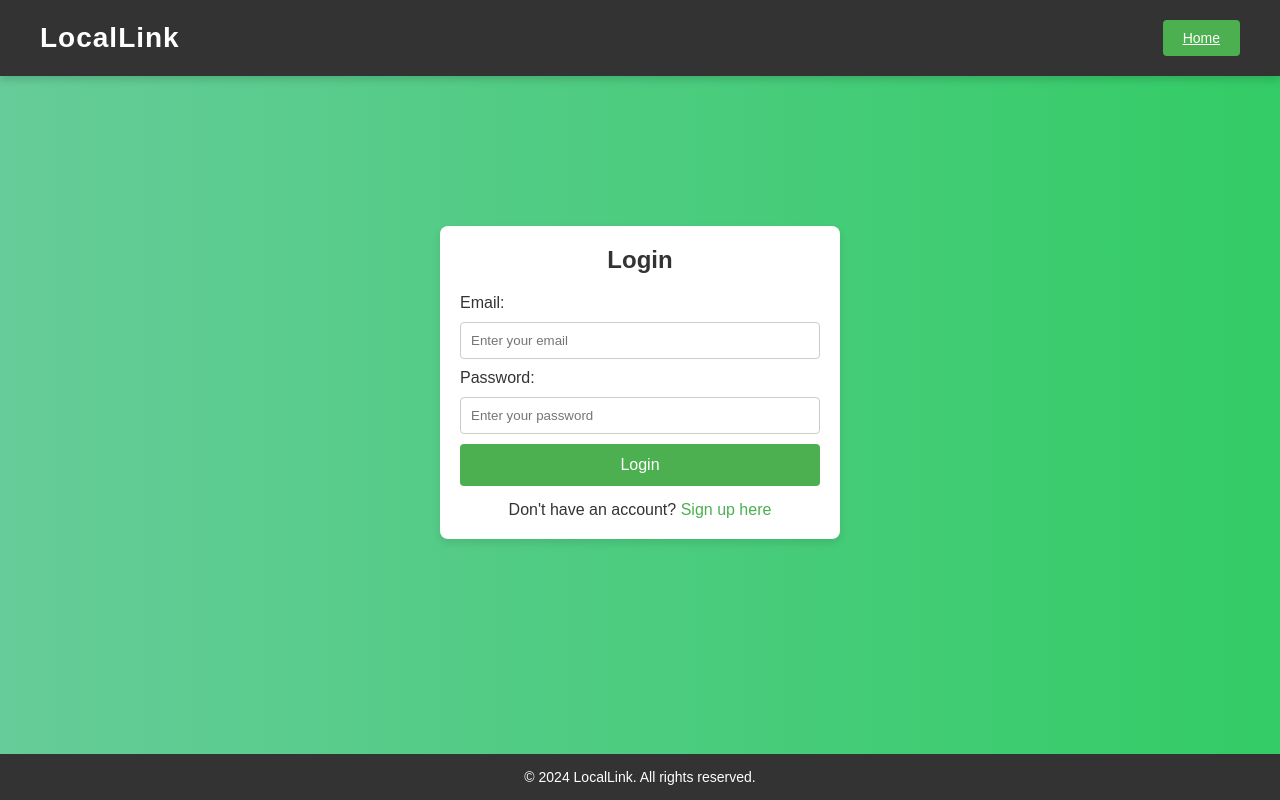
After one commit to Danie1Winn/cecs343-local-services-market, a Flask app: page /login in a window 1280 px wide. The commit adds this page. Run offline with Flask 3, Linux system fonts and the light colour scheme.

Commit message:
Created the login page and set up routing

```diff
--- a/app/__init__.py
+++ b/app/__init__.py
@@ -14,10 +14,14 @@ def create_app():
     migrate.init_app(app, db)
 
     # Import and register the blueprints
+    from app.routes.login_page_routes import login_bp
+    from app.routes.signup_page_routes import signup_bp
     from app.routes.home_routes import home_bp
     from app.routes.worker_routes import worker_bp
     from app.routes.employer_routes import employer_bp
 
+    app.register_blueprint(login_bp)
+    app.register_blueprint(signup_bp)
     app.register_blueprint(home_bp)
     app.register_blueprint(worker_bp)
     app.register_blueprint(employer_bp)
--- a/app/routes/home_routes.py
+++ b/app/routes/home_routes.py
@@ -3,6 +3,6 @@ from flask import Blueprint, render_template
 home_bp = Blueprint('home', __name__)
 
 
-@home_bp.route('/')
+@home_bp.route('/home')
 def home():
     return render_template('index.html')
--- /dev/null
+++ b/app/routes/login_page_routes.py
@@ -0,0 +1,7 @@
+from flask import Blueprint, render_template
+
+login_bp = Blueprint('login', __name__)
+
+@login_bp.route('/login')
+def login_page():
+    return render_template('login.html')
--- /dev/null
+++ b/app/static/css/login.css
@@ -0,0 +1,119 @@
+/* Reset some default styles */
+* {
+    margin: 0;
+    padding: 0;
+    box-sizing: border-box;
+}
+
+body {
+    font-family: Arial, sans-serif;
+    background: linear-gradient(to right, #66cc99, #33cc66); /* Full-page green gradient */
+    color: #333;
+    display: flex;
+    flex-direction: column;
+    min-height: 100vh;
+}
+
+/* Header Styling */
+header {
+    display: flex;
+    justify-content: space-between;
+    align-items: center;
+    background-color: #333; /* Dark gray, matching footer */
+    color: white;
+    padding: 20px 40px;
+    box-shadow: 0 4px 8px rgba(0, 0, 0, 0.15); /* Adds a subtle shadow for depth */
+}
+
+.logo h1 {
+    font-size: 28px;
+    letter-spacing: 1px;
+}
+
+.home-container {
+    display: flex;
+    align-items: center;
+    gap: 15px;
+}
+
+.home-button {
+    background-color: #4CAF50;
+    color: white;
+    border: none;
+    padding: 10px 20px;
+    cursor: pointer;
+    font-size: 14px;
+    border-radius: 4px;
+    transition: background-color 0.3s;
+}
+
+.auth-button:hover {
+    background-color: #45a049;
+}
+
+/* Login Container */
+.login-container {
+    width: 100%;
+    max-width: 400px;
+    background-color: white;
+    padding: 20px;
+    box-shadow: 0 4px 8px rgba(0, 0, 0, 0.1);
+    border-radius: 8px;
+    margin: 0 auto;
+    margin-top: 150px; /* Add space from the top */
+}
+
+.login-container h2 {
+    text-align: center;
+    margin-bottom: 20px;
+}
+
+.form-input {
+    width: 100%;
+    padding: 10px;
+    margin: 10px 0;
+    border: 1px solid #ccc;
+    border-radius: 4px;
+    box-sizing: border-box;
+}
+
+.form-input:focus {
+    border-color: #4caf50;
+    outline: none;
+}
+
+.form-button {
+    width: 100%;
+    padding: 12px;
+    background-color: #4caf50;
+    color: white;
+    border: none;
+    border-radius: 4px;
+    cursor: pointer;
+    font-size: 16px;
+}
+
+.form-button:hover {
+    background-color: #45a049;
+}
+
+.signup-link {
+    text-align: center;
+    margin-top: 15px;
+}
+
+.signup-link a {
+    text-decoration: none;
+    color: #4caf50;
+}
+
+/* Footer Styling */
+footer {
+    text-align: center;
+    padding: 15px;
+    background-color: #333;
+    color: white;
+    font-size: 14px;
+    width: 100%;
+    margin-top: auto; /* Push footer to the bottom */
+}
--- a/app/templates/index.html
+++ b/app/templates/index.html
@@ -13,7 +13,8 @@
             <h1>LocalLink</h1>
         </div>
         <div class="auth-container">
-            <button class="auth-button">Login</button>
+            <!-- Link to Login page using Flask route -->
+            <a href="{{ url_for('login.login_page') }}" class="auth-button">Login</a>
         </div>
     </header>
 
--- /dev/null
+++ b/app/templates/login.html
@@ -0,0 +1,41 @@
+<!DOCTYPE html>
+<html lang="en">
+<head>
+    <meta charset="UTF-8">
+    <meta name="viewport" content="width=device-width, initial-scale=1.0">
+    <title>Login</title>
+    <link rel="stylesheet" href="{{ url_for('static', filename='css/login.css') }}">
+</head>
+<body>
+    <header>
+        <div class="logo">
+            <h1>LocalLink</h1>
+        </div>
+        <div class="home-container">
+            <a href="{{ url_for('home.home') }}" class="home-button">Home</a>
+        </div>
+    </header>
+
+    <div class="login-container">
+        <h2>Login</h2>
+        <form action="{{ url_for('login.login_page') }}" method="POST">
+            <label for="email">Email:</label>
+            <input type="email" id="email" name="email" class="form-input" required placeholder="Enter your email">
+
+            <label for="password">Password:</label>
+            <input type="password" id="password" name="password" class="form-input" required placeholder="Enter your password">
+
+            <button type="submit" class="form-button">Login</button>
+        </form>
+
+        <div class="signup-link">
+            <p>Don't have an account? <a href="{{ url_for('signup.signup_page') }}">Sign up here</a></p>
+        </div>
+    </div>
+
+    <footer>
+        <p>&copy; 2024 LocalLink. All rights reserved.</p>
+    </footer>
+
+</body>
+</html>
```
Also changed, not shown: app/routes/signup_page_routes.py (added, +7 -0 lines), app/templates/signup.html (added, +11 -0 lines), instance/local_services.db.
